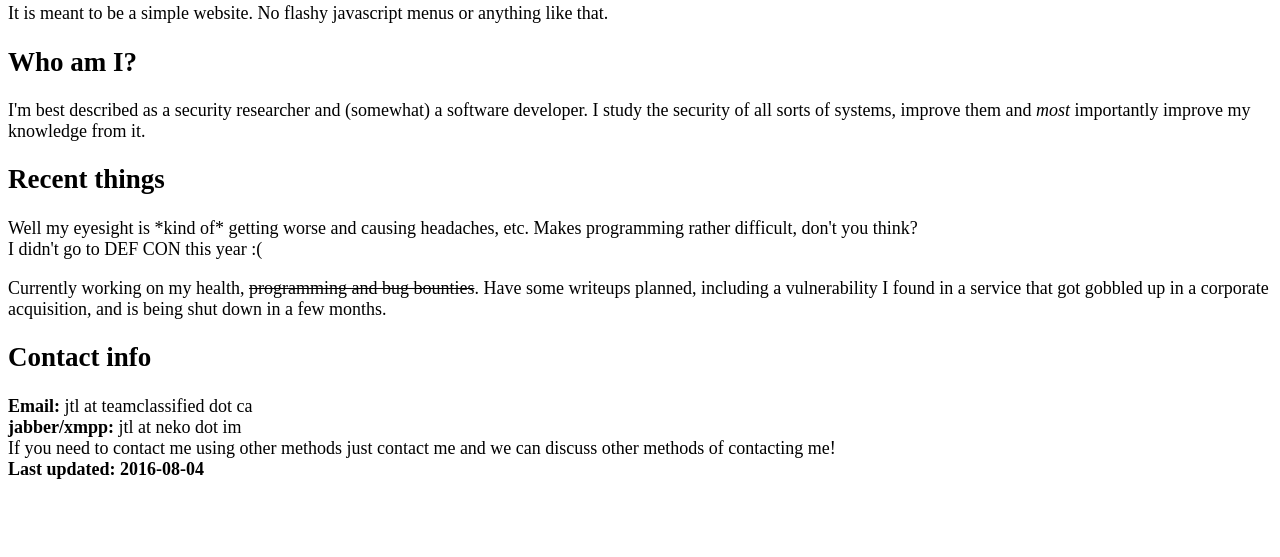
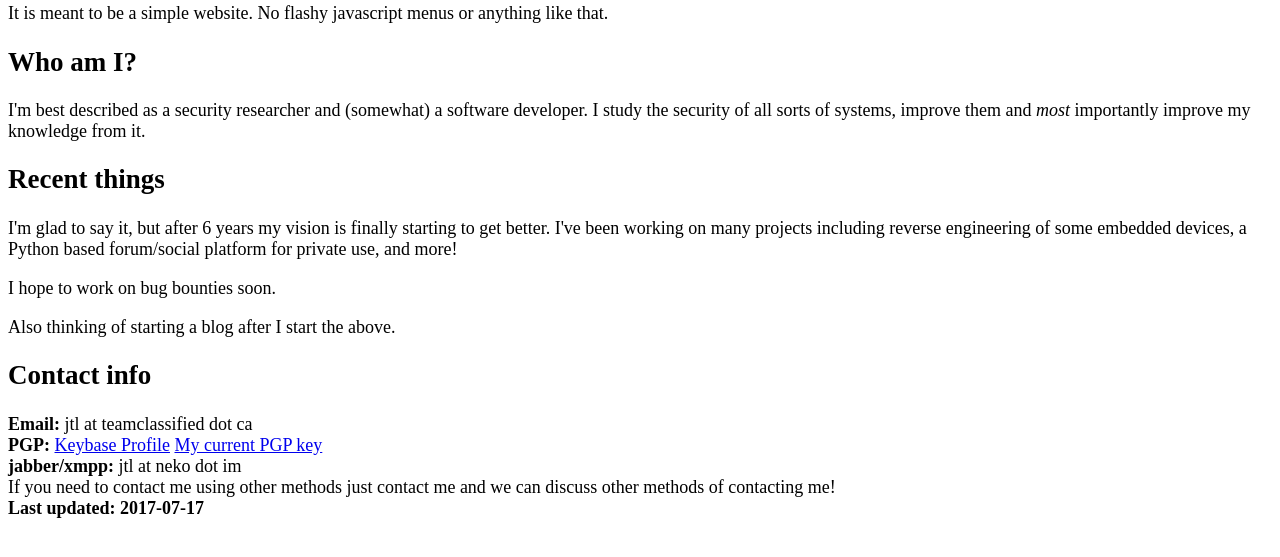
Before and after one commit to jtl999/jtl999.github.io, a plain HTML site: page index.htm in a window 1280 px wide. Shown: the part 87-644 px from the top of the page. Drawn offline with Linux system fonts and the light colour scheme.

Commit message:
updated site

```diff
--- a/index.htm
+++ b/index.htm
@@ -17,21 +17,24 @@
 
 
         <h2>Who am I?</h2>
-        <p>I'm best described as a security researcher and (somewhat) a software developer. I study the security of all sorts of systems, improve them and <i>most</i> importantly improve my knowledge from it.
+        <p>I'm best described as a security researcher and (somewhat) a software developer. I study the security of all sorts of systems, improve them and <i>most</i> importantly improve my knowledge from it.</p>
 
 
          <h2>Recent things</h2>
-         <p>Well my eyesight is *kind of* getting worse and causing headaches, etc. Makes programming rather difficult, don't you think?
-         <br> I didn't go to DEF CON this year :(
+         <p> I'm glad to say it, but after 6 years my vision is finally starting to get better.
+         I've been working on many projects including reverse engineering of some embedded devices, a Python based forum/social platform for private use, and more!
+         <p>I hope to work on bug bounties soon.
+         <p>Also thinking of starting a blog after I start the above.</p>
 
-         <p>Currently working on my health, <strike>programming and bug bounties</strike>. Have some writeups planned, including a vulnerability I found in a service that got gobbled up in a corporate acquisition, and is being shut down in a few months.
          <h2>Contact info</h2>
         </a>
       <b>Email:</b> jtl at teamclassified dot ca
       <br>
+      <b>PGP:</b> <a href="https://keybase.io/jtl">Keybase Profile</a> <a href="https://jtl.pw/jtl.asc">My current PGP key</a>
+      <br>
       <b>jabber/xmpp:</b> jtl at neko dot im</b>
       <br>If you need to contact me using other methods just contact me and we can discuss other methods of contacting me!
-      <br><b>Last updated: 2016-08-04</b>
+      <br><b>Last updated: 2017-07-17</b>
       </body>
 
 </html>
```
Also changed, not shown: jtl.asc.txt (added), 2 other files.
